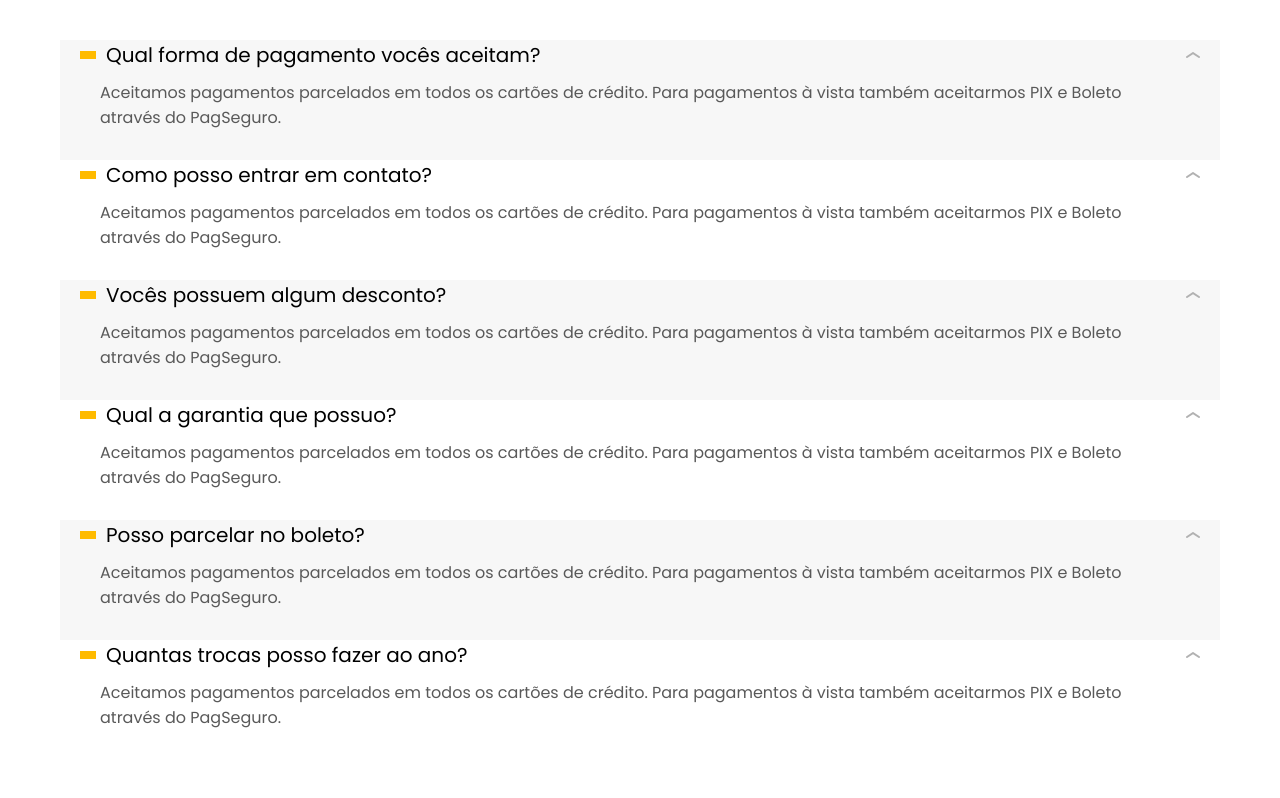
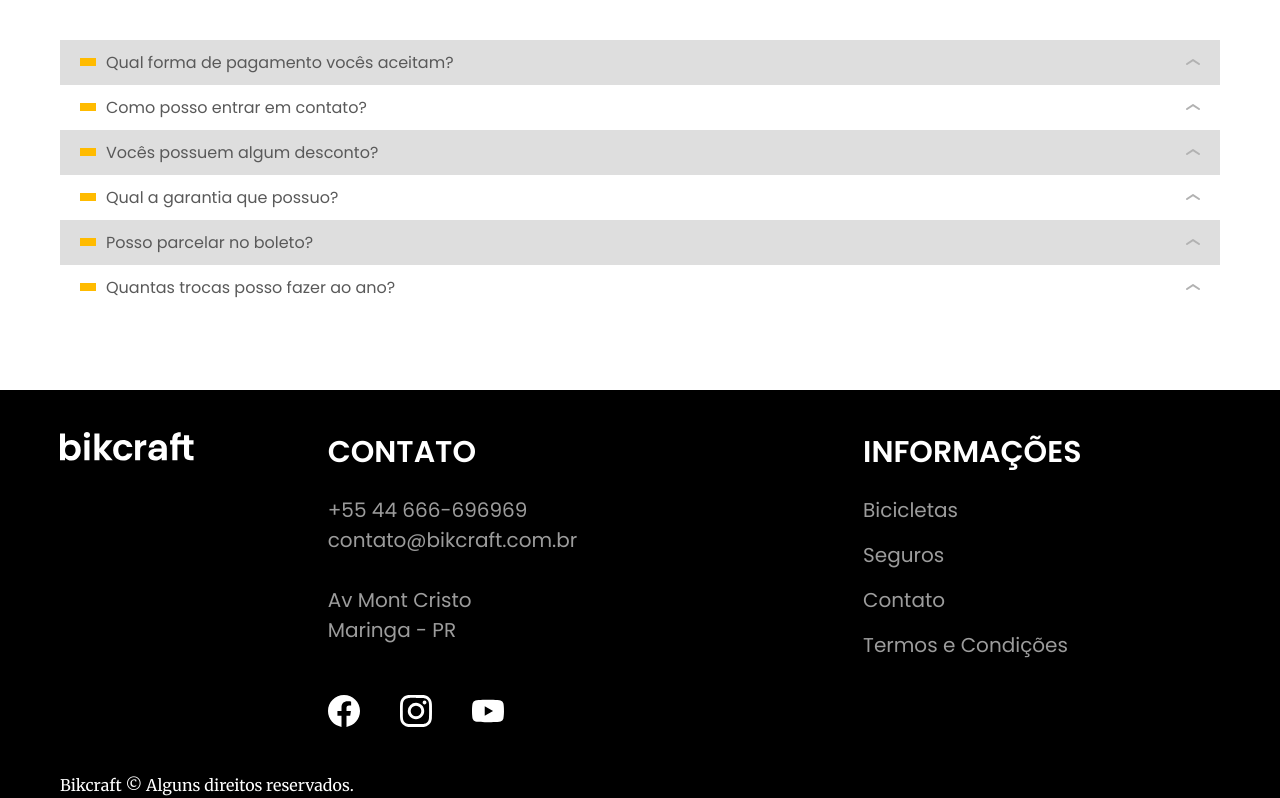
Before and after one commit to leandrobvs/Estudo-Bikcraft, a plain HTML site: page seguro.html in a window 1280 px wide. Shown: the part 1667-2465 px from the top of the page. Drawn offline with Linux system fonts and the light colour scheme.

Commit message:
adicionando JS

```diff
--- a/css/bicicleta/bicicleta.css
+++ b/css/bicicleta/bicicleta.css
@@ -125,7 +125,8 @@ main#bicicleta {
     grid-template-columns: 1fr;
   }
   .bicicleta-img {
-    grid-row: 2;
+    display: grid;
+    grid-template-columns: 1;
   }
 }
 
--- a/css/seguro.css
+++ b/css/seguro.css
@@ -55,7 +55,7 @@
   gap: 50px;
 }
 
-.faq dt {
+summary {
   display: grid;
   grid-template-columns: auto 1fr auto;
   align-items: center;
@@ -63,10 +63,11 @@
   cursor: pointer;
 }
 
-.faq dt:nth-child(odd) {
+.faq details:nth-child(odd) {
+  background-color: var(--cor-3);
 }
 
-.faq dt::before {
+.faq summary::before {
   content: '';
   display: inline-block;
   width: 16px;
@@ -74,24 +75,35 @@
   background: var(--cor-p1);
 }
 
-.faq dd {
+.faq summary {
   font-size: 16px;
   color: var(--cor-8);
   padding: 10px 20px 10px 20px;
 }
 
-.faq dl > div:nth-child(odd) {
+.faq p > div:nth-child(odd) {
   background: var(--cor-1);
 }
 
-.faq dl > div {
+.faq p {
   padding: 0 20px 20px 20px;
+  color: var(--cor-7);
+  font-size: 1.6rem;
 }
 
-.faq dt::after {
+.faq summary::after {
   content: '';
   display: inline-block;
   width: 14px;
   height: 6px;
   background-image: url(../img/icones/seta-abrir.svg);
 }
+
+.faq summary:hover::after {
+  content: '';
+  display: inline-block;
+  width: 14px;
+  height: 6px;
+  background-image: url(../img/icones/seta-abrir.svg);
+  transform: rotate(180deg);
+}
--- /dev/null
+++ b/script/test.js
@@ -0,0 +1,5 @@
+let a = '/bicicletas/nimbus.html';
+
+let b = '/bicicletas';
+
+console.log(a.split(`.html`));
--- a/seguro.html
+++ b/seguro.html
@@ -29,9 +29,7 @@
       <div class="seguro-bg">
         <div class="seguro-title">
           <p class="texto-medio tipografia1 uppercase">Escolha o seguro</p>
-          <h2 class="texto-grande tipografia1 corBranca">
-            você seguro<span class="estilo-1">.</span>
-          </h2>
+          <h2 class="texto-grande tipografia1 corBranca">você seguro<span class="estilo-1">.</span></h2>
         </div>
       </div>
       <!-- Seguros -->
@@ -49,15 +47,13 @@
                 <li>Suporte 08h às 18h</li>
                 <li>Cobertura estadual</li>
               </ul>
-              <a href="./orcamento.html" class="tipografia1 texto-medio botao-secundario"
+              <a href="./orcamento.html?tipo=seguro&produto=prata" class="tipografia1 texto-medio botao-secundario"
                 >Inscreva-se</a
               >
             </div>
             <div class="ouro">
               <h3 class="texto-grande-medio tipografia1 cor6">Ouro</h3>
-              <span class="texto-grande-medio tipografia1 corBranca"
-                >R$299<span class="texto-pequeno cor6">mensal</span></span
-              >
+              <span class="texto-grande-medio tipografia1 corBranca">R$299<span class="texto-pequeno cor6">mensal</span></span>
               <ul class="texto-pequeno tipografia1">
                 <li>Cinco trocas por ano</li>
                 <li>Assistência especial</li>
@@ -66,9 +62,7 @@
                 <li>Desconto em parceiros</li>
                 <li>Acesso ao Clube Bikcraft</li>
               </ul>
-              <a href="./orcamento.html" class="tipografia1 texto-medio botao-primario"
-                >Inscreva-se</a
-              >
+              <a href="./orcamento.html?tipo=seguro&produto=ouro" class="tipografia1 texto-medio botao-primario">Inscreva-se</a>
             </div>
           </div>
         </div>
@@ -78,56 +72,53 @@
       <article>
         <div class="vantagens-bg">
           <div class="vantagens-content">
-            <h2 class="texto-grande tipografia1 corBranca">
-              vantagens<span class="estilo-1">.</span>
-            </h2>
+            <h2 class="texto-grande tipografia1 corBranca">vantagens<span class="estilo-1">.</span></h2>
             <div class="vantagens-grid tipografia1 texto-pequeno corBranca">
               <div class="vantagens-boxes">
                 <img src="./img/icones/eletrica.svg" alt="" />
                 <span class="tipografia1 texto-medio">Reparo Elétrico</span>
                 <p class="tipografia1 texto-pequeno">
-                  Garantimos o reparo completo do seu motor em caso de falhas. Sabemos que falhas
-                  são raras, mas estamos aqui para caso ocorra.
+                  Garantimos o reparo completo do seu motor em caso de falhas. Sabemos que falhas são raras, mas estamos aqui para
+                  caso ocorra.
                 </p>
               </div>
               <div class="vantagens-boxes">
                 <img src="./img/icones/carbono.svg" alt="" />
                 <span class="tipografia1 texto-medio">Carbono</span>
                 <p class="tipografia1 texto-pequeno">
-                  Nossos quadros são feitos para durar para sempre. Mas caso algo ocorra, ficamos
-                  felizes em reparar.
+                  Nossos quadros são feitos para durar para sempre. Mas caso algo ocorra, ficamos felizes em reparar.
                 </p>
               </div>
               <div class="vantagens-boxes">
                 <img src="./img/icones/sustentavel.svg" alt="" />
                 <span class="tipografia1 texto-medio">Sustentável</span>
                 <p class="tipografia1 texto-pequeno">
-                  Garantimos o reparo completo do seu motor em caso de falhas. Sabemos que falhas
-                  são raras, mas estamos aqui para caso ocorra.
+                  Garantimos o reparo completo do seu motor em caso de falhas. Sabemos que falhas são raras, mas estamos aqui para
+                  caso ocorra.
                 </p>
               </div>
               <div class="vantagens-boxes">
                 <img src="./img/icones/rastreador.svg" alt="" />
                 <span class="tipografia1 texto-medio">Recuperação</span>
                 <p class="tipografia1 texto-pequeno">
-                  Garantimos o reparo completo do seu motor em caso de falhas. Sabemos que falhas
-                  são raras, mas estamos aqui para caso ocorra.
+                  Garantimos o reparo completo do seu motor em caso de falhas. Sabemos que falhas são raras, mas estamos aqui para
+                  caso ocorra.
                 </p>
               </div>
               <div class="vantagens-boxes">
                 <img src="./img/icones/seguro.svg" alt="" />
                 <span class="tipografia1 texto-medio">Segurança</span>
                 <p class="tipografia1 texto-pequeno">
-                  Garantimos o reparo completo do seu motor em caso de falhas. Sabemos que falhas
-                  são raras, mas estamos aqui para caso ocorra.
+                  Garantimos o reparo completo do seu motor em caso de falhas. Sabemos que falhas são raras, mas estamos aqui para
+                  caso ocorra.
                 </p>
               </div>
               <div class="vantagens-boxes">
                 <img src="./img/icones/velocidade.svg" alt="" />
                 <span class="tipografia1 texto-medio">Rapidez</span>
                 <p class="tipografia1 texto-pequeno">
-                  Garantimos o reparo completo do seu motor em caso de falhas. Sabemos que falhas
-                  são raras, mas estamos aqui para caso ocorra.
+                  Garantimos o reparo completo do seu motor em caso de falhas. Sabemos que falhas são raras, mas estamos aqui para
+                  caso ocorra.
                 </p>
               </div>
             </div>
@@ -139,54 +130,52 @@
       <article>
         <div class="faq-bg">
           <div class="faq-content">
-            <h2 class="texto-grande tipografia1">
-              perguntas frequentes<span class="estilo-1">.</span>
-            </h2>
+            <h2 class="texto-grande tipografia1">perguntas frequentes<span class="estilo-1">.</span></h2>
             <div class="faq">
-              <dl class="tipografia1 texto-medio">
-                <div>
-                  <dt>Qual forma de pagamento vocês aceitam?</dt>
-                  <dd>
-                    Aceitamos pagamentos parcelados em todos os cartões de crédito. Para pagamentos
-                    à vista também aceitarmos PIX e Boleto através do PagSeguro.
-                  </dd>
-                </div>
-                <div>
-                  <dt>Como posso entrar em contato?</dt>
-                  <dd>
-                    Aceitamos pagamentos parcelados em todos os cartões de crédito. Para pagamentos
-                    à vista também aceitarmos PIX e Boleto através do PagSeguro.
-                  </dd>
-                </div>
-                <div>
-                  <dt>Vocês possuem algum desconto?</dt>
-                  <dd>
-                    Aceitamos pagamentos parcelados em todos os cartões de crédito. Para pagamentos
-                    à vista também aceitarmos PIX e Boleto através do PagSeguro.
-                  </dd>
-                </div>
-                <div>
-                  <dt>Qual a garantia que possuo?</dt>
-                  <dd>
-                    Aceitamos pagamentos parcelados em todos os cartões de crédito. Para pagamentos
-                    à vista também aceitarmos PIX e Boleto através do PagSeguro.
-                  </dd>
-                </div>
-                <div>
-                  <dt>Posso parcelar no boleto?</dt>
-                  <dd>
-                    Aceitamos pagamentos parcelados em todos os cartões de crédito. Para pagamentos
-                    à vista também aceitarmos PIX e Boleto através do PagSeguro.
-                  </dd>
-                </div>
-                <div>
-                  <dt>Quantas trocas posso fazer ao ano?</dt>
-                  <dd>
-                    Aceitamos pagamentos parcelados em todos os cartões de crédito. Para pagamentos
-                    à vista também aceitarmos PIX e Boleto através do PagSeguro.
-                  </dd>
-                </div>
-              </dl>
+              <div class="tipografia1 texto-medio">
+                <details>
+                  <summary>Qual forma de pagamento vocês aceitam?</summary>
+                  <p>
+                    Aceitamos pagamentos parcelados em todos os cartões de crédito. Para pagamentos à vista também aceitarmos PIX
+                    e Boleto através do PagSeguro.
+                  </p>
+                </details>
+                <details>
+                  <summary>Como posso entrar em contato?</summary>
+                  <p>
+                    Aceitamos pagamentos parcelados em todos os cartões de crédito. Para pagamentos à vista também aceitarmos PIX
+                    e Boleto através do PagSeguro.
+                  </p>
+                </details>
+                <details>
+                  <summary>Vocês possuem algum desconto?</summary>
+                  <p>
+                    Aceitamos pagamentos parcelados em todos os cartões de crédito. Para pagamentos à vista também aceitarmos PIX
+                    e Boleto através do PagSeguro.
+                  </p>
+                </details>
+                <details>
+                  <summary>Qual a garantia que possuo?</summary>
+                  <p>
+                    Aceitamos pagamentos parcelados em todos os cartões de crédito. Para pagamentos à vista também aceitarmos PIX
+                    e Boleto através do PagSeguro.
+                  </p>
+                </details>
+                <details>
+                  <summary>Posso parcelar no boleto?</summary>
+                  <p>
+                    Aceitamos pagamentos parcelados em todos os cartões de crédito. Para pagamentos à vista também aceitarmos PIX
+                    e Boleto através do PagSeguro.
+                  </p>
+                </details>
+                <details>
+                  <summary>Quantas trocas posso fazer ao ano?</summary>
+                  <p>
+                    Aceitamos pagamentos parcelados em todos os cartões de crédito. Para pagamentos à vista também aceitarmos PIX
+                    e Boleto através do PagSeguro.
+                  </p>
+                </details>
+              </div>
             </div>
           </div>
         </div>
@@ -219,11 +208,10 @@
             <li><a href="./termos.html">Termos e Condições</a></li>
           </ul>
         </div>
-        <span class="tipografia2 texto-pequeno corBranca"
-          >Bikcraft &copy; Alguns direitos reservados.</span
-        >
+        <span class="tipografia2 texto-pequeno corBranca">Bikcraft &copy; Alguns direitos reservados.</span>
       </div>
     </footer>
     <!-- Final Footer -->
+    <script src="./script/main.js"></script>
   </body>
 </html>
```
Also changed, not shown: bicicletas.html (+9 -12 lines), bicicletas/magic.html (+11 -24 lines), bicicletas/nebula.html (+11 -24 lines), bicicletas/nimbus.html (+10 -21 lines), contato.html (+8 -25 lines), css/header.css (+6 -1 lines), index.html (+4 -3 lines), orcamento.html (+10 -27 lines), script/main.js (added, +38 -0 lines), termos.html (+13 -16 lines).
